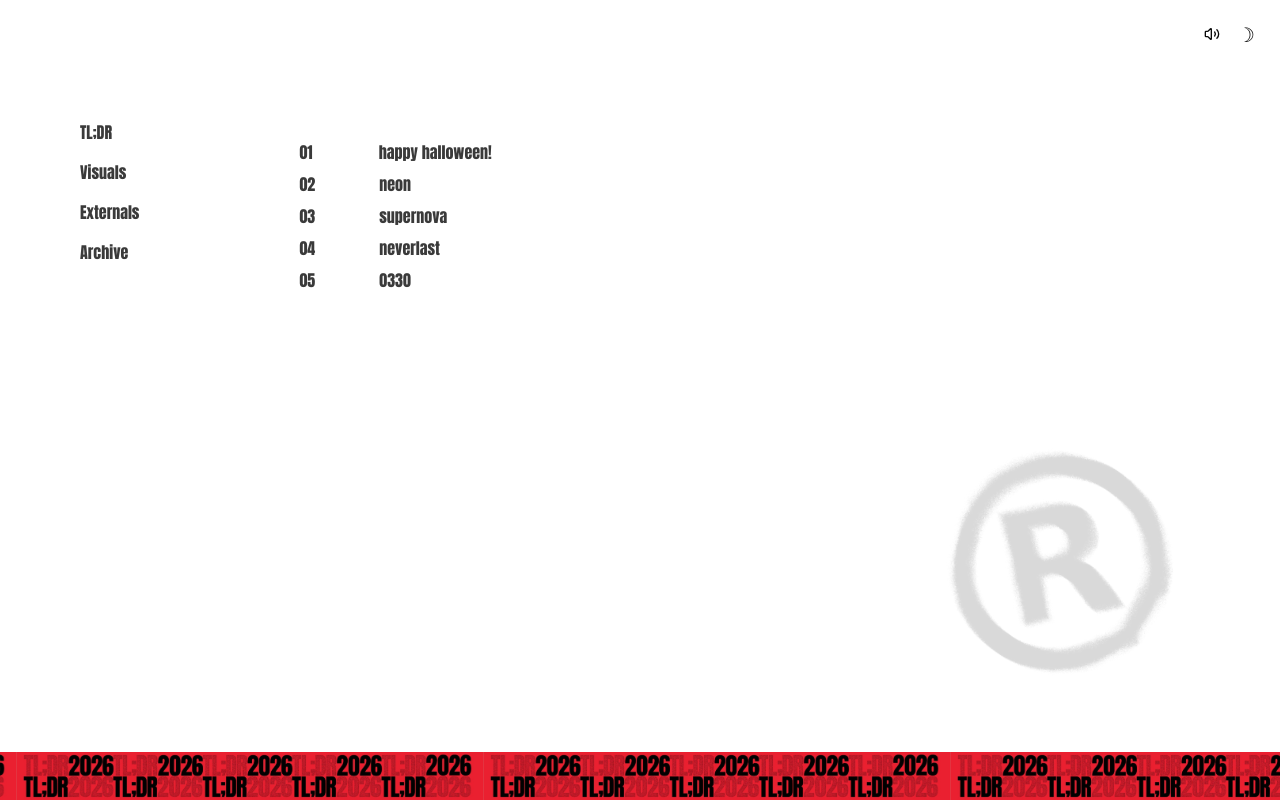
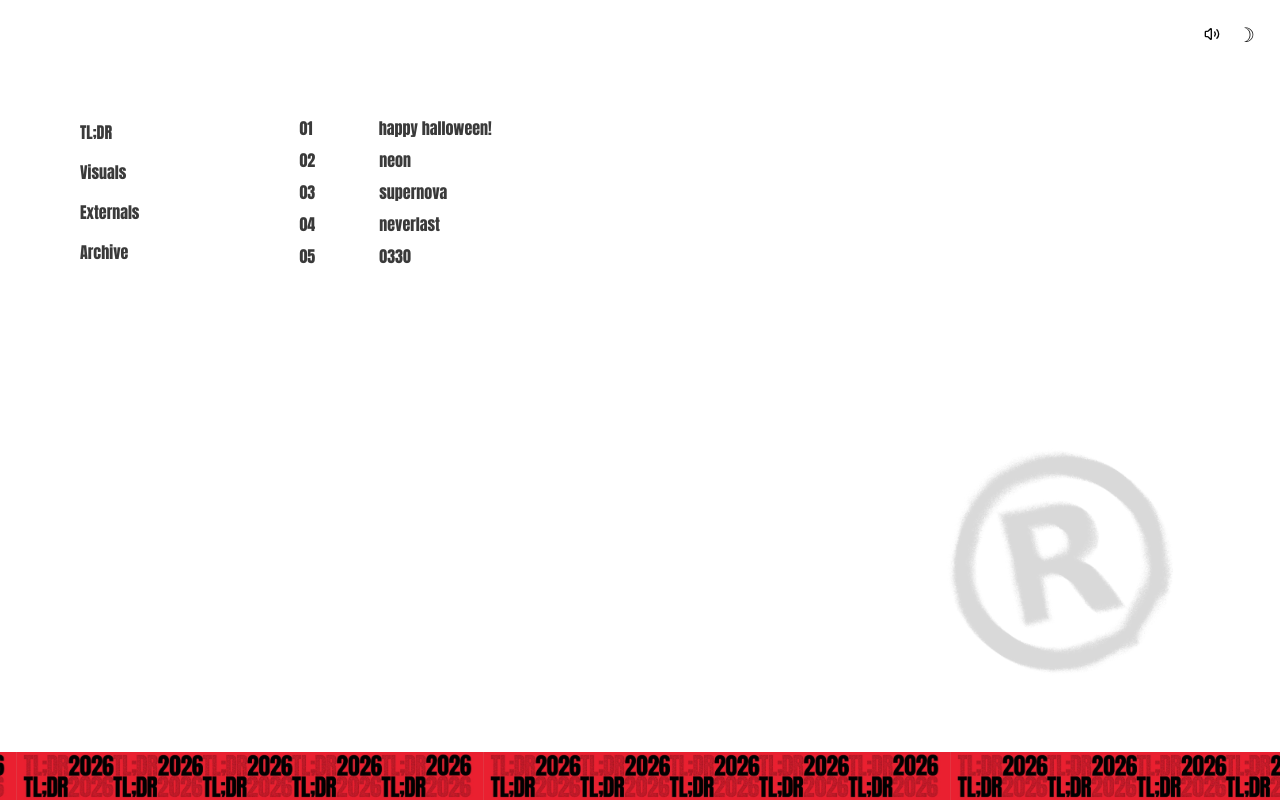
Before and after one commit to junhocode/TL-DR, a React (Vite) app: page / in a window 1280 px wide. Both pictures are taken after a click on the button "TL;DR". Built offline with nearby package versions, Linux system fonts and the light colour scheme.

Commit message:
style: Style change in Main

```diff
--- a/src/components/Layout/Main/Main.tsx
+++ b/src/components/Layout/Main/Main.tsx
@@ -2,7 +2,6 @@ import { useAtomValue } from "jotai";
 import { AnimatePresence, motion } from "motion/react";
 import { selectedMenuAtom } from "@/atoms/menuAtom";
 import { trackIdAtom } from "@/atoms/playerAtom";
-
 import { Menu } from "@/components/Menu/Menu";
 import { Tracks } from "@/components/Tracks/Tracks";
 import { Lyrics } from "@/components/Lyrics/Lyrics";
@@ -11,7 +10,6 @@ import { Visuals } from "@/components/Visuals/Visuals";
 import { Archives } from "@/components/Archives/Archives";
 import { BGLogo } from "@/components/BGLogo/BGLogo";
 import { BackButton } from "@/components/BackButton/BackButton";
-
 import { TRACKS } from "@/constants/tracks";
 import { EXTERNAL } from "@/constants/external";
 import { VISUALS } from "@/constants/visuals";
@@ -40,12 +38,10 @@ export const Main = ({
       <BGLogo />
 
       <div className="relative z-10 flex flex-col md:flex-row gap-10 md:gap-40 items-start">
-        {/* MENU */}
         <div className={`py-5 ${selectedMenu ? "hidden md:block" : "block"}`}>
           <Menu menu={MENU} />
         </div>
 
-        {/* MAIN CONTENT */}
         <AnimatePresence mode="wait">
           {selectedMenu && (
             <motion.div
@@ -56,7 +52,7 @@ export const Main = ({
               className={`
                 w-full md:w-auto
                 ${playingNo ? "hidden md:block" : "block"}
-                ${shouldApplyPadding ? "py-10" : ""}
+                ${shouldApplyPadding ? "py-4" : ""}
               `}
             >
               <BackButton />
@@ -77,7 +73,6 @@ export const Main = ({
           )}
         </AnimatePresence>
 
-        {/* LYRICS */}
         <AnimatePresence>
           {playingNo && (
             <motion.div
@@ -85,7 +80,7 @@ export const Main = ({
               initial={{ opacity: 0, x: 20 }}
               animate={{ opacity: 1, x: 0 }}
               exit={{ opacity: 0, x: 20 }}
-              className="w-full md:w-auto py-10"
+              className="w-full md:w-auto"
             >
               <BackButton />
               <Lyrics />
```
